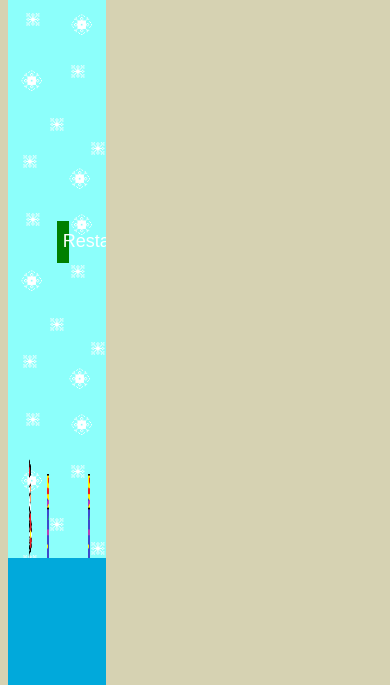
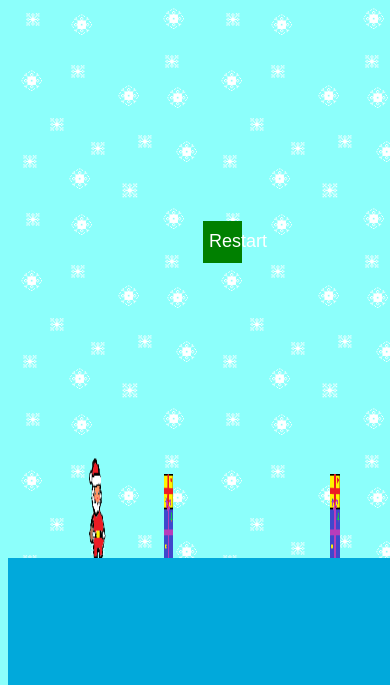
Before and after one commit to niklas5810/niklas5810.github.io, a plain HTML site: page index.html in a window 390 px wide. Shown: the part 167-852 px from the top of the page. Drawn offline with Linux system fonts and the light colour scheme.

Commit message:
- removed media(max-width: 500px)

```diff
--- a/santaStyle.css
+++ b/santaStyle.css
@@ -4,13 +4,6 @@ html, body {
     background-color: #8cfffb;
 }
 
-@media (max-width: 500px) {
-    html, body {
-        height: 100%;
-        width: 50%;
-        background-color: #D6D2B2;
-    }
-}
 
 #h1 {
     font-size: 80vw;
```
